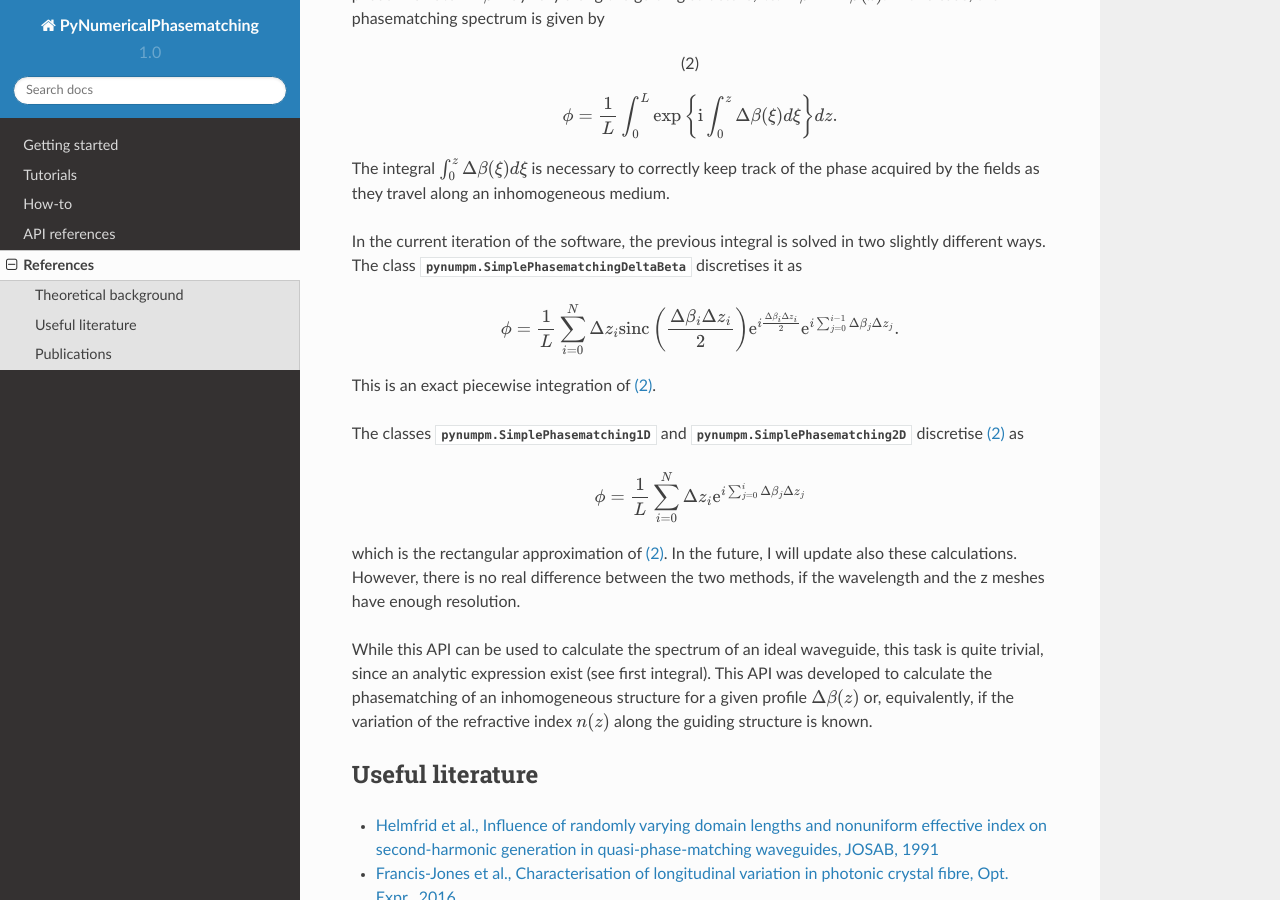
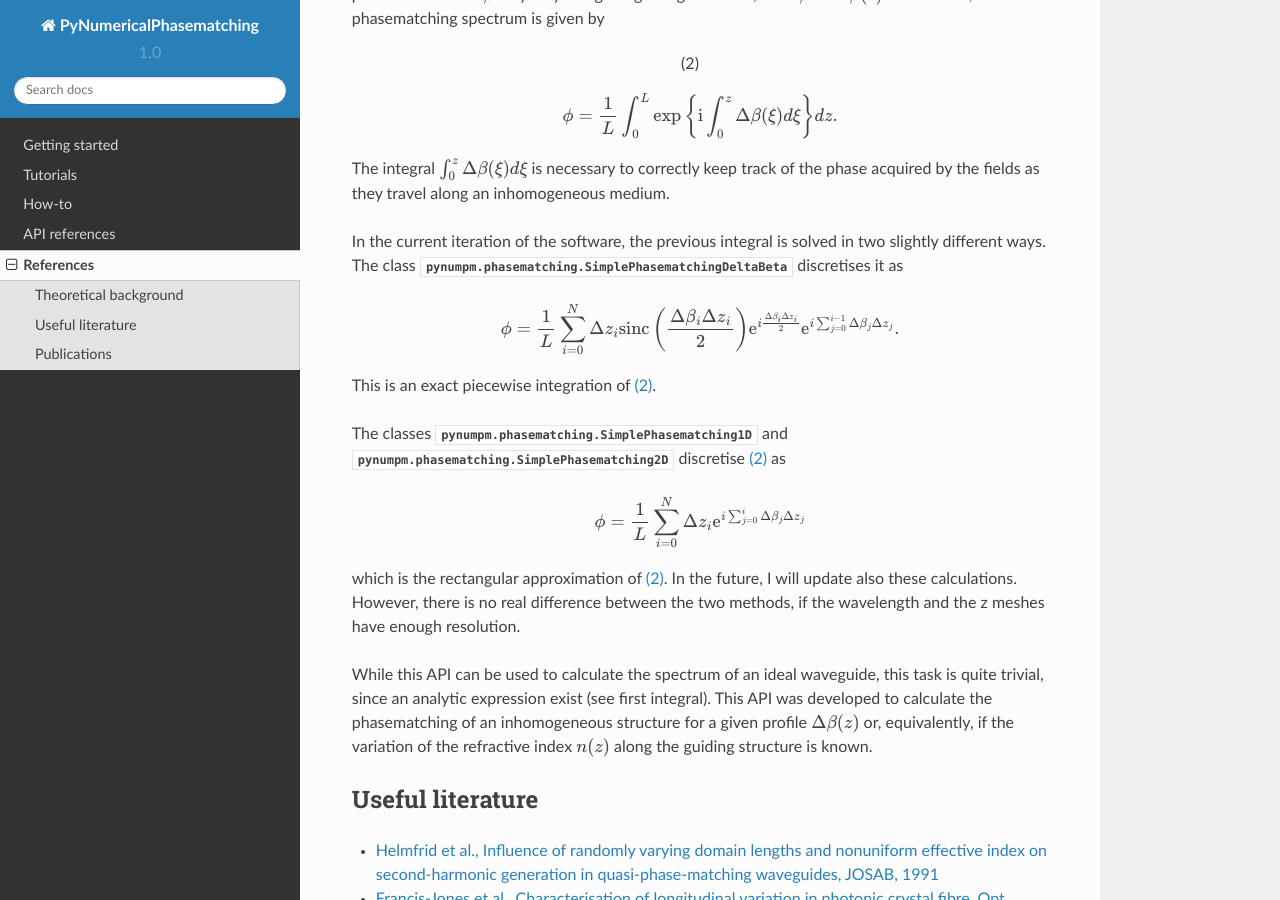
Before and after one commit to mattsantand/pynumericalphasematching, a Sphinx documentation site: the page built from doc/source/references.rst, in a window 1280 px wide and 900 px high, scrolled down 685 px. Built offline with Sphinx 7.4.7 and the Read the Docs theme 2.0.0, drawn with Linux system fonts in a browser that asks for light colours.

Commit message:
Updated documentation

```diff
--- a/doc/source/references.rst
+++ b/doc/source/references.rst
@@ -38,7 +38,7 @@ The integral :math:`\int_0^z\Delta\beta(\xi)d\xi` is necessary to correctly keep
 fields as they travel along an inhomogeneous medium.
 
 In the current iteration of the software, the previous integral is solved in two slightly different ways.
-The class :class:`pynumpm.SimplePhasematchingDeltaBeta` discretises it as
+The class :class:`pynumpm.phasematching.SimplePhasematchingDeltaBeta` discretises it as
 
 .. math::
 
@@ -47,8 +47,8 @@ The class :class:`pynumpm.SimplePhasematchingDeltaBeta` discretises it as
 
 This is an exact piecewise integration of :eq:`real_phasematching`.
 
-The classes :class:`pynumpm.SimplePhasematching1D` and :class:`pynumpm.SimplePhasematching2D` discretise
-:eq:`real_phasematching` as
+The classes :class:`pynumpm.phasematching.SimplePhasematching1D` and :class:`pynumpm.phasematching.SimplePhasematching2D`
+discretise :eq:`real_phasematching` as
 
 .. math::
 
```
